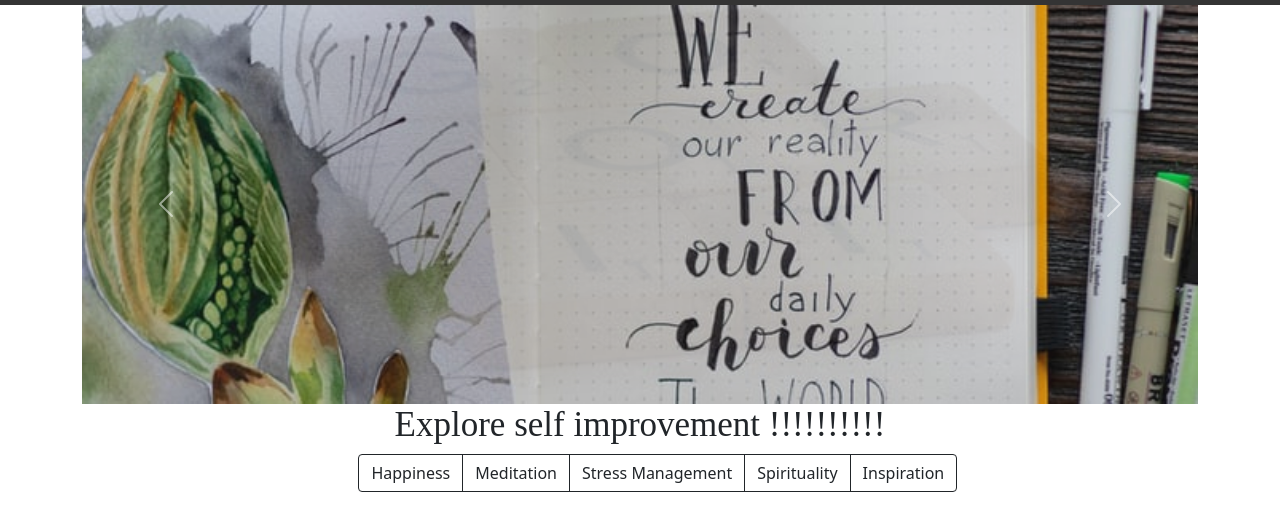
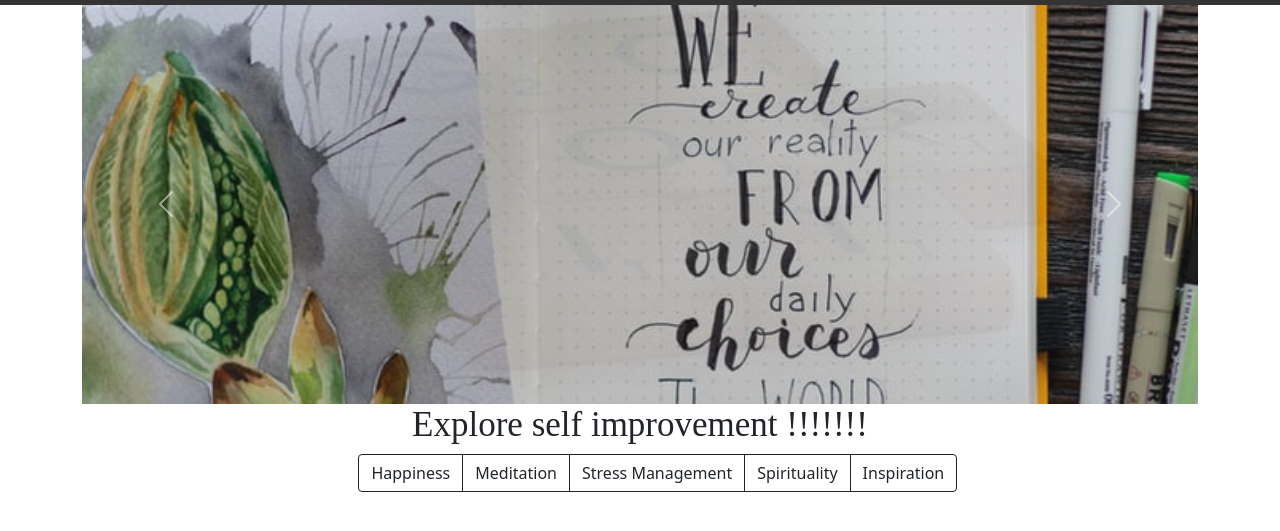
Before and after one commit to Sakshi15-6/static, a plain HTML site: page index.html in a window 1280 px wide. Shown: the part 85-616 px from the top of the page. Drawn offline with nearby package versions, Linux system fonts and the light colour scheme.

Commit message:
Revert "Revert "Update index.html""

```diff
--- a/index.html
+++ b/index.html
@@ -85,7 +85,7 @@
     </button>
   </div>
 </div>
-  <h2>Explore self improvement !!!!!!!!!!</h2>
+  <h2>Explore self improvement !!!!!!!</h2>
 
   <div class="btn-group" role="group" aria-label="Basic outlined example">
   <a href="happ.html"<button type="button" class="btn btn-outline-dark">Happiness</button></a>
```
